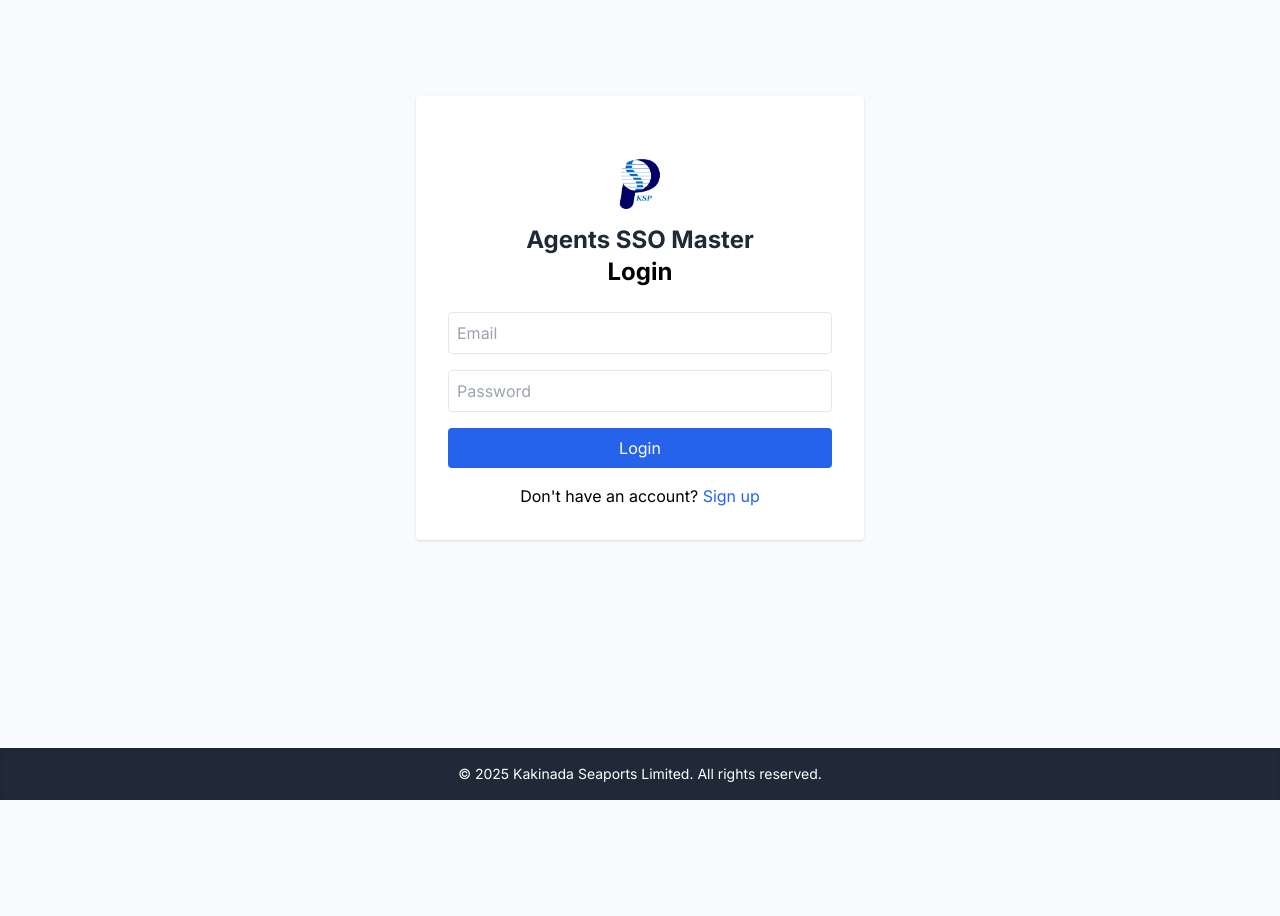
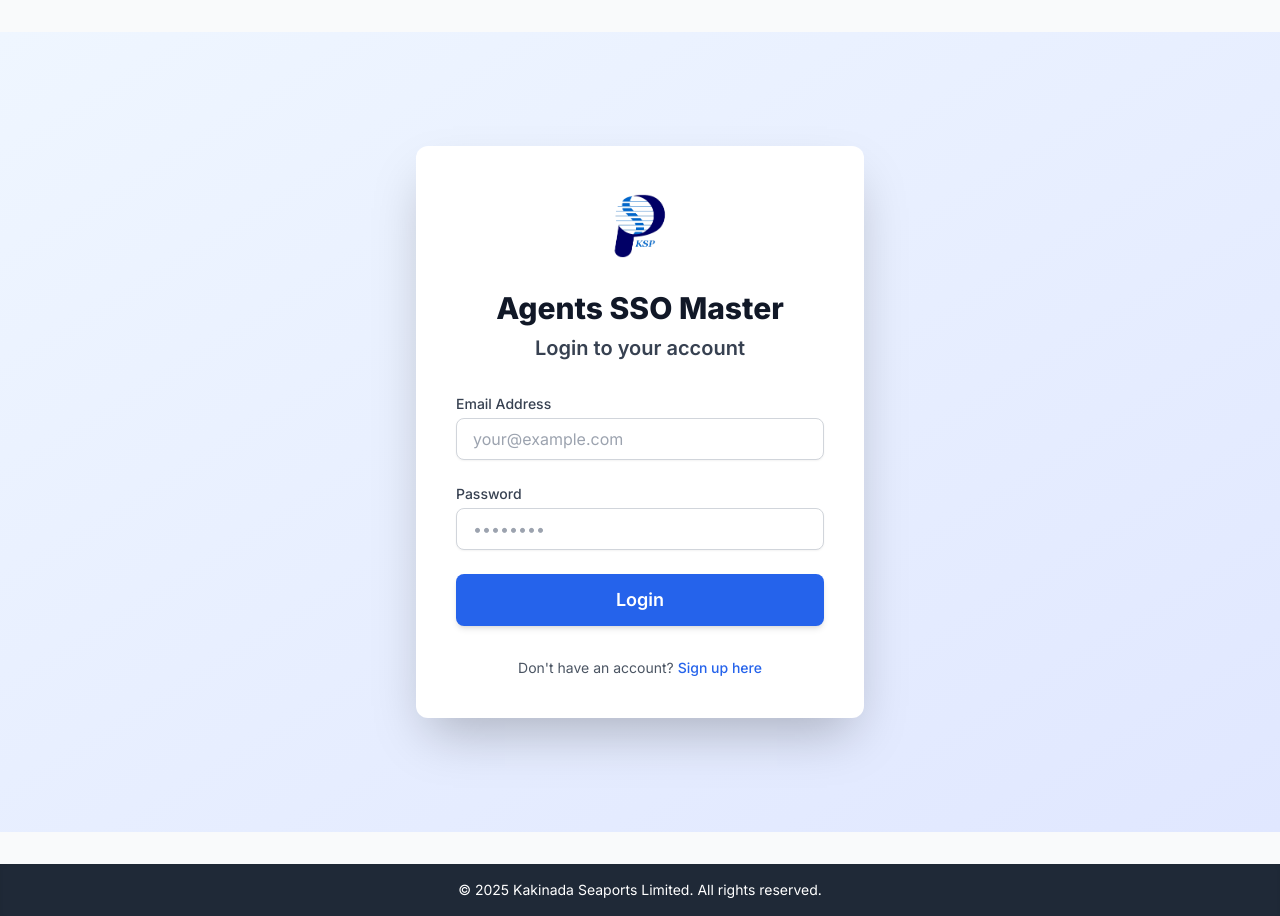
Before and after one commit to Ashmit12092000/certificatevalidator, a Flask app: page /login in a window 1280 px wide. Before the commit the page ends 800 px from the top, so only its background shows below. Run offline with Flask 3, Linux system fonts and the light colour scheme; some libraries are stand-ins or nearby versions.

Commit message:
Update login.html

```diff
--- a/templates/login.html
+++ b/templates/login.html
@@ -1,30 +1,50 @@
 {% extends "base.html" %}
 {% block title %}Login – Agents SSO Master{% endblock %}
 {% block content %}
-<div class="max-w-md mx-auto mt-16 bg-white p-8 rounded shadow">
-  <div class="flex justify-center mt-6">
-    <img src="{{ url_for('static', filename='logo.png') }}" alt="Kakinada Seaports Limited Logo" class="h-16 w-auto">
+<div class="min-h-screen flex items-center justify-center bg-gradient-to-br from-blue-50 to-indigo-100 p-4">
+  <div class="bg-white p-8 sm:p-10 rounded-xl shadow-2xl w-full max-w-md transform transition-all duration-300 hover:scale-105">
+    <div class="flex justify-center mb-6">
+      <img src="{{ url_for('static', filename='logo.png') }}" alt="Kakinada Seaports Limited Logo" class="h-20 w-auto">
     </div>
 
-<h1 class="text-center text-2xl font-bold text-gray-800 mt-2">
+    <h1 class="text-center text-3xl font-extrabold text-gray-900 mb-2">
         Agents SSO Master
     </h1>
-  <h2 class="text-2xl font-bold mb-6 text-center">Login</h2>
+    <h2 class="text-center text-xl font-semibold text-gray-700 mb-8">Login to your account</h2>
+
     {% with messages = get_flashed_messages(with_categories=true) %}
       {% if messages %}
-      <div class="mb-4">
+        <div class="mb-6 space-y-3">
           {% for category, msg in messages %}
-          <div class="p-2 rounded {{ 'bg-green-100 text-green-800' if category == 'success' else 'bg-red-100 text-red-800' }}">{{ msg }}</div>
+            <div class="p-3 rounded-lg text-sm font-medium
+              {{ 'bg-green-100 text-green-800 border border-green-200' if category == 'success' else 'bg-red-100 text-red-800 border border-red-200' }}">
+              {{ msg }}
+            </div>
           {% endfor %}
         </div>
       {% endif %}
     {% endwith %}
-  <form action="{{ url_for('login') }}" method="POST" class="space-y-4">
-    <input name="email" type="email" placeholder="Email" required class="w-full p-2 border rounded"/>
-    <input name="password" type="password" placeholder="Password" required class="w-full p-2 border rounded"/>
 
-    <button type="submit" class="w-full bg-blue-600 text-white p-2 rounded hover:bg-blue-700">Login</button>
+    <form action="{{ url_for('login') }}" method="POST" class="space-y-6">
+      <div>
+        <label for="email" class="block text-sm font-medium text-gray-700 mb-1">Email Address</label>
+        <input type="email" name="email" id="email" placeholder="your@example.com" required
+               class="w-full px-4 py-2 border border-gray-300 rounded-lg shadow-sm focus:ring-blue-500 focus:border-blue-500 transition duration-150 ease-in-out"/>
+      </div>
+      <div>
+        <label for="password" class="block text-sm font-medium text-gray-700 mb-1">Password</label>
+        <input type="password" name="password" id="password" placeholder="••••••••" required
+               class="w-full px-4 py-2 border border-gray-300 rounded-lg shadow-sm focus:ring-blue-500 focus:border-blue-500 transition duration-150 ease-in-out"/>
+      </div>
+
+      <button type="submit" class="w-full bg-blue-600 text-white py-3 px-4 rounded-lg font-semibold text-lg shadow-md hover:bg-blue-700 transition duration-200 ease-in-out transform hover:scale-105">
+        Login
+      </button>
     </form>
-  <p class="mt-4 text-center">Don't have an account? <a href="{{ url_for('signup') }}" class="text-blue-600 hover:underline">Sign up</a></p>
+
+    <p class="mt-8 text-center text-sm text-gray-600">
+      Don't have an account? <a href="{{ url_for('signup') }}" class="text-blue-600 hover:text-blue-800 font-medium transition duration-200">Sign up here</a>
+    </p>
+  </div>
 </div>
 {% endblock %}
```
Lines whose indentation alone changed are shown as unchanged.
